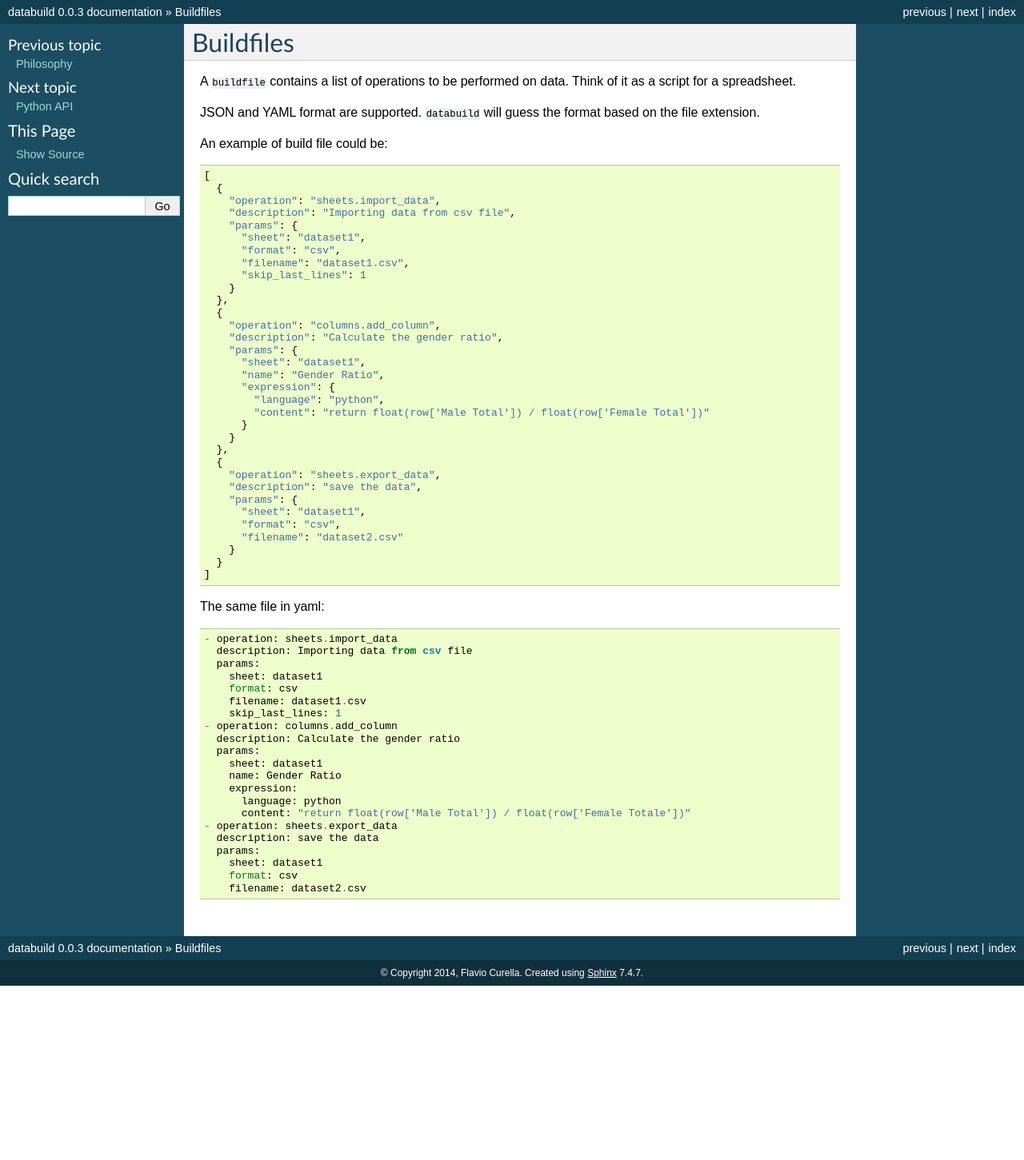
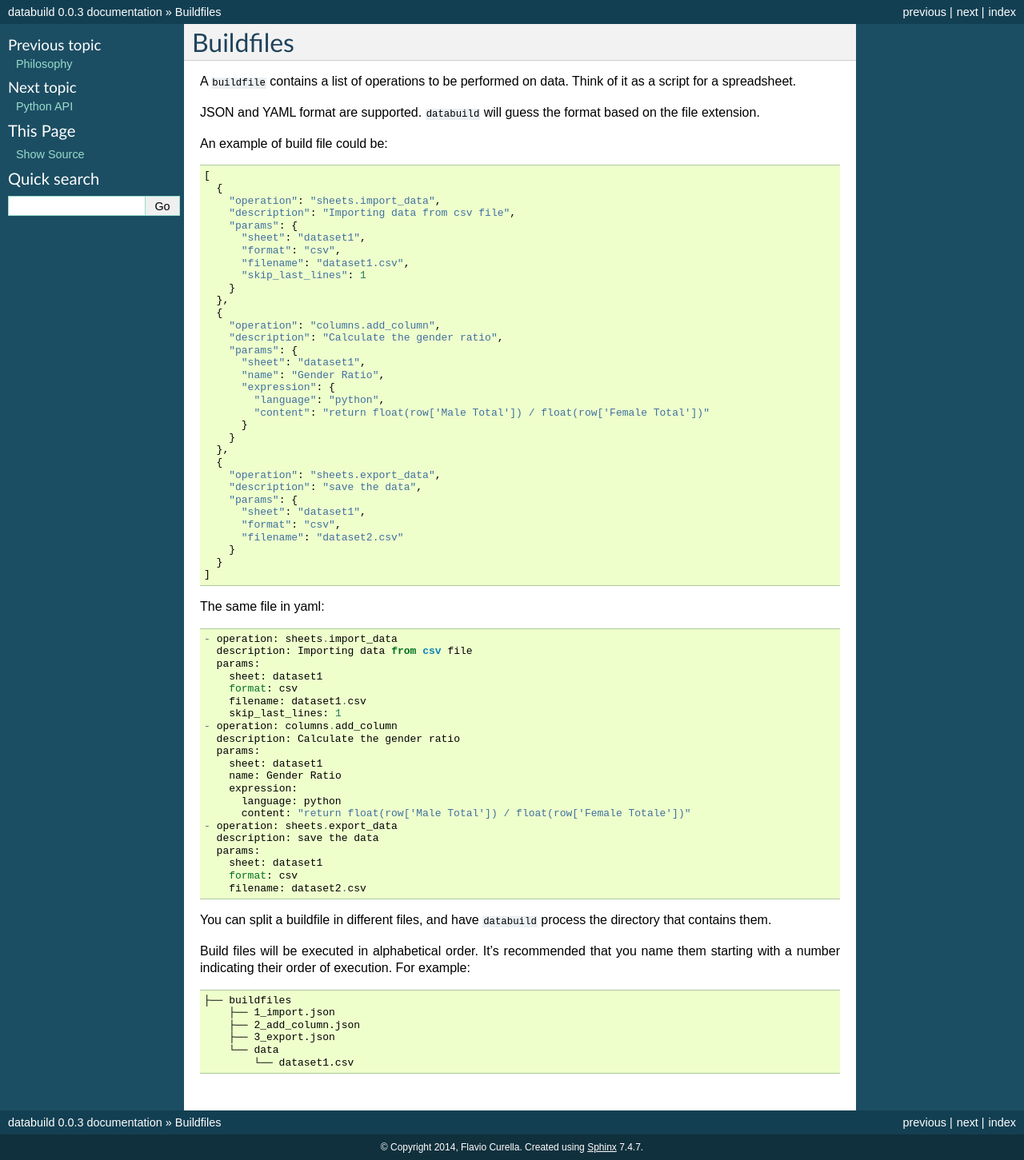
Before and after one commit to databuild/databuild, a Sphinx documentation site: the page built from docs/buildfiles.rst, in a window 1280 px wide. Shown: the whole page at 80% size. Built offline with Sphinx 7.4.7, drawn with Linux system fonts in a browser that asks for light colours; before the commit the page ends 1233 px from its top, so only the background shows below that.

Commit message:
more docs

```diff
--- a/docs/buildfiles.rst
+++ b/docs/buildfiles.rst
@@ -66,3 +66,15 @@ The same file in yaml::
         sheet: dataset1
         format: csv
         filename: dataset2.csv
+
+
+You can split a buildfile in different files, and have ``databuild`` process the directory that contains them.
+
+Build files will be executed in alphabetical order. It's recommended that you name them starting with a number indicating their order of execution. For example::
+
+  ├── buildfiles
+      ├── 1_import.json
+      ├── 2_add_column.json
+      ├── 3_export.json
+      └── data
+          └── dataset1.csv
```
